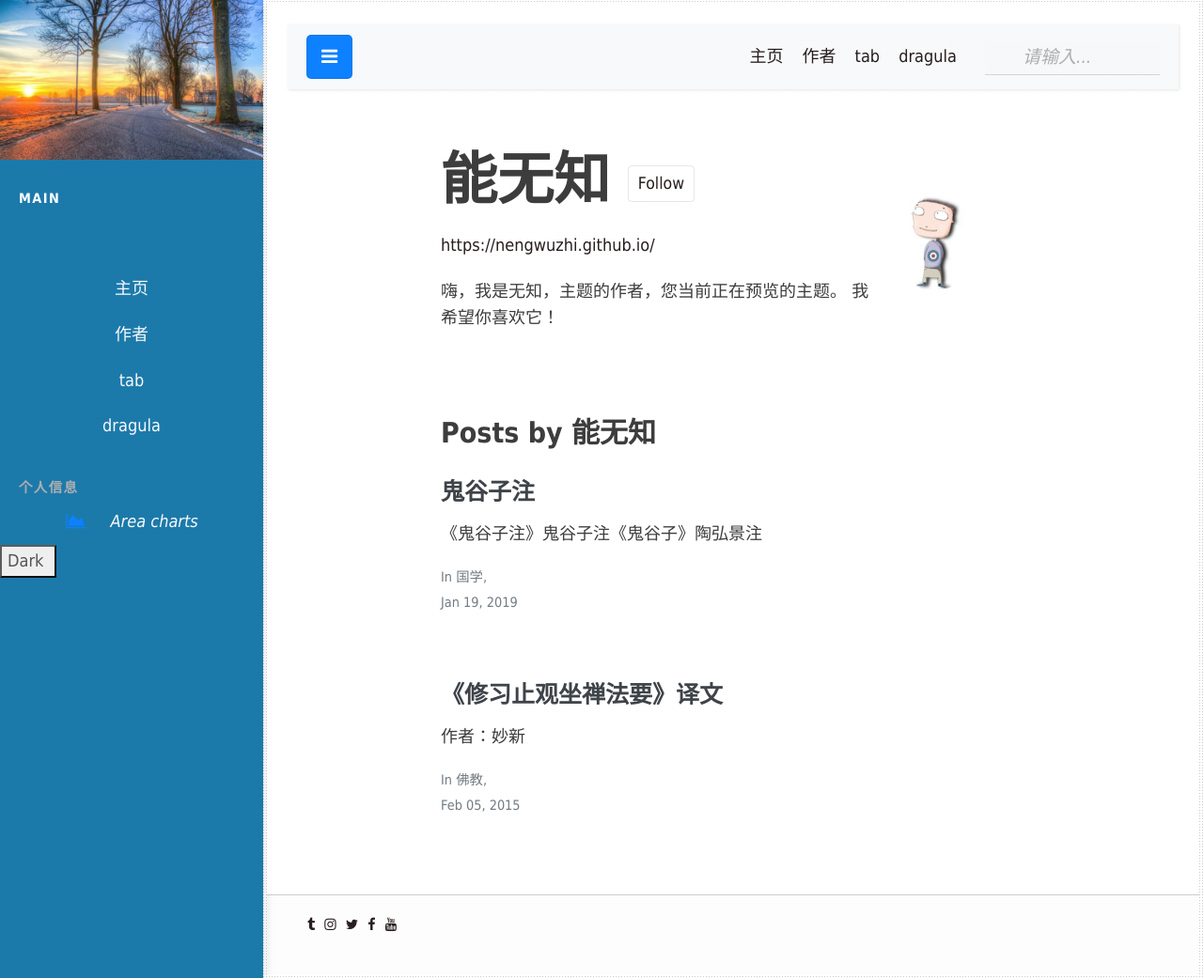
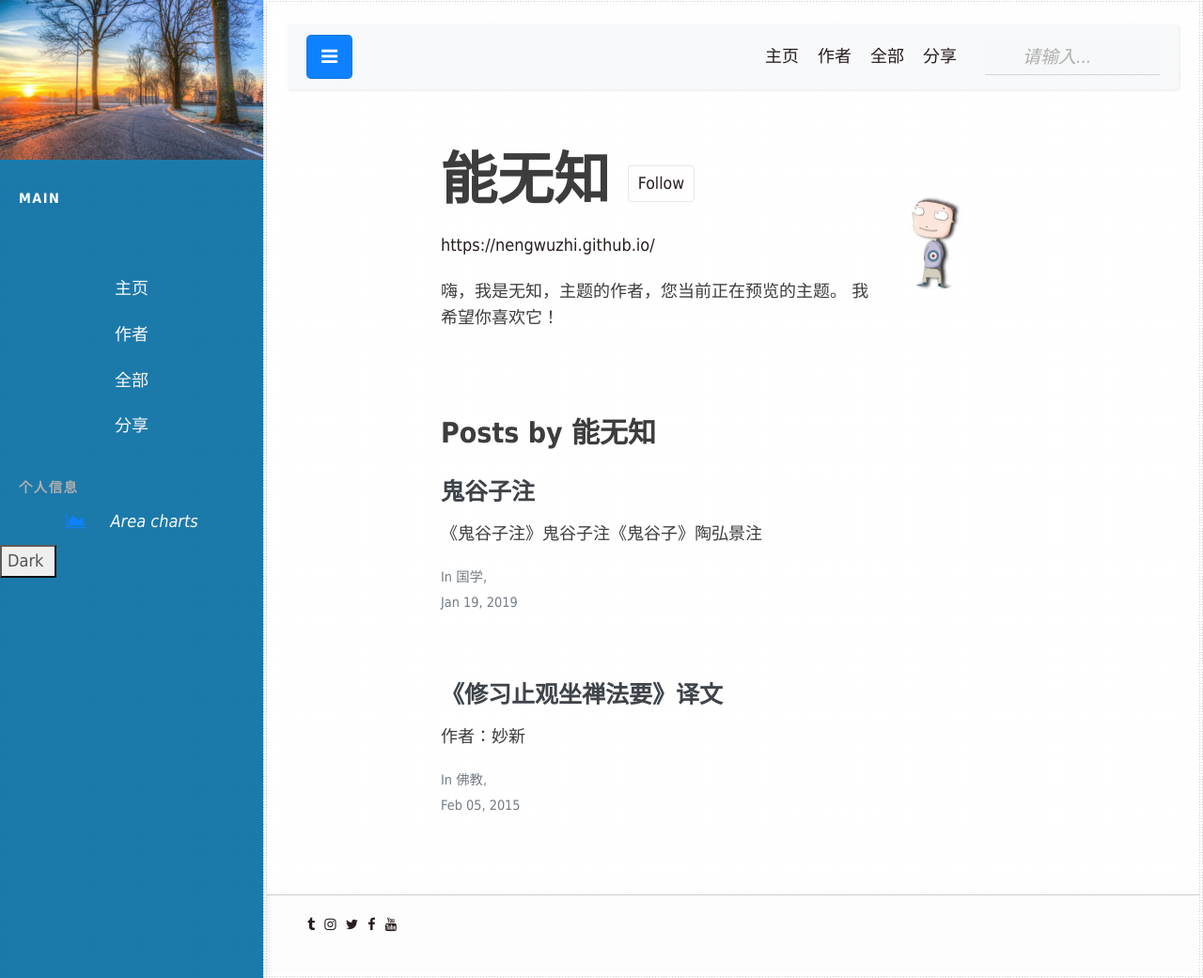
Before and after one commit to nengwuzhi/nengwuzhi.github.ioce, a Jekyll site: the page built from pages/author-author1.html, in a window 1280 px wide and 1041 px high. Shown: the whole window at 94% size. Built offline with Jekyll 4.4.1, drawn with Linux system fonts in a browser that asks for light colours; nearby versions of some CDN libraries.

Commit message:
Update _config.yml

```diff
--- a/_config.yml
+++ b/_config.yml
@@ -40,8 +40,8 @@ exclude: [.git, .gitignore, sass, .sass-cache, package.json, gruntfile.js, node_
 # Navigation buttons in the front page.s
 nav:
     - {title: 作者, description: 关于作者, url: 'https://nengwuzhi.github.io/authors-list'}
-    - {title: tab, description: tab, url: 'https://nengwuzhi.github.io/all'}
-    - {title: dragula, description: dragula, url: 'https://nengwuzhi.github.io/dragula'}
+    - {title: 全部, description: 全部文章, url: 'https://nengwuzhi.github.io/all'}
+    - {title: 分享, description: dragula, url: 'https://nengwuzhi.github.io/dragula'}
 
 authors:
 
```
